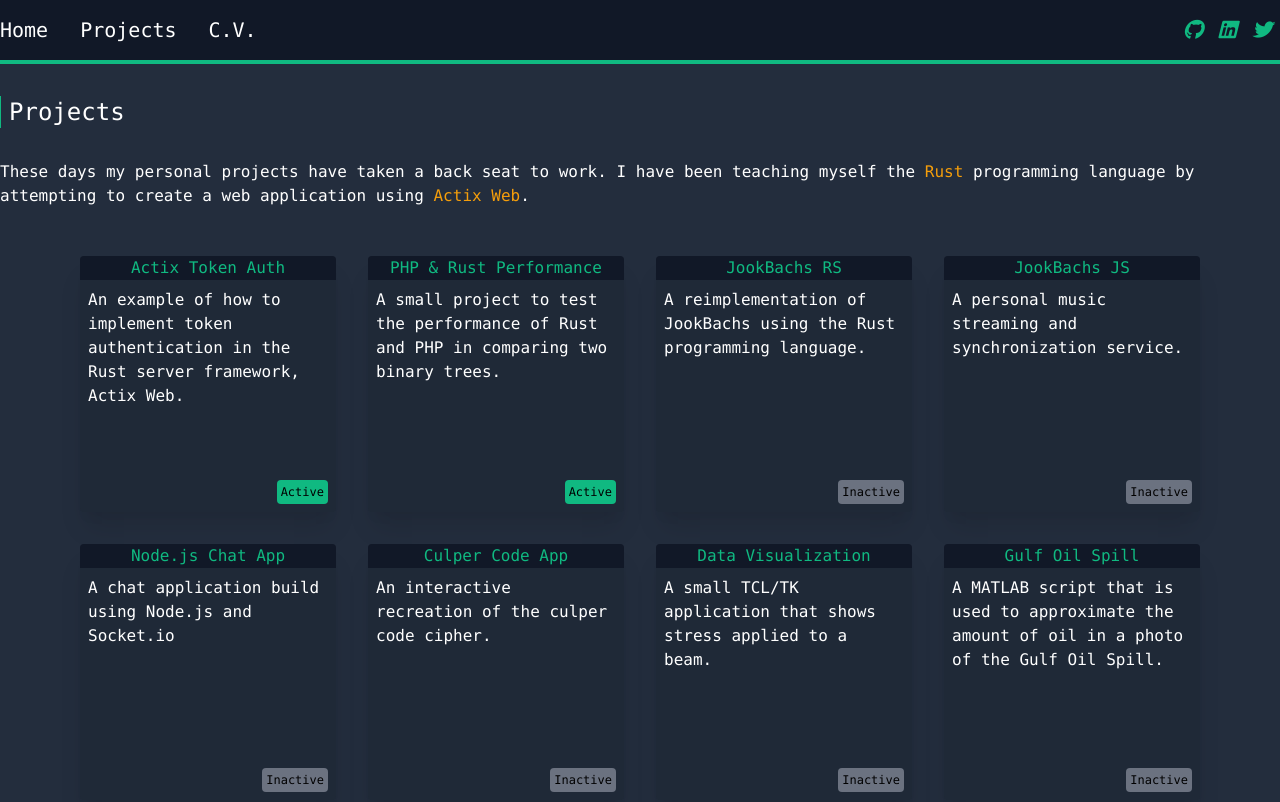
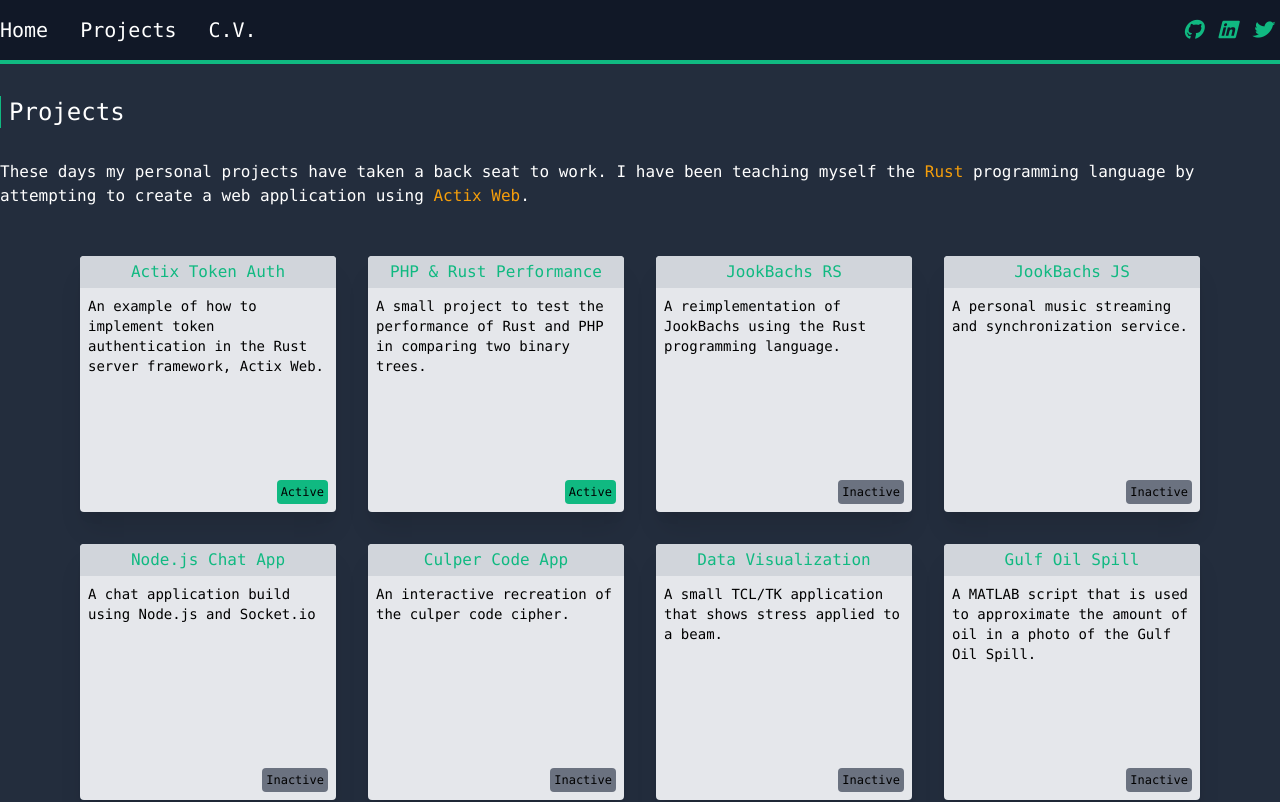
Before and after one commit to rlcurrall/personal-website, a Vue app: page /projects in a window 1280 px wide. Shown: the top 802 px of the page. Built offline with nearby package versions, Linux system fonts and the light colour scheme.

Commit message:
Restyle project cards

```diff
--- a/src/components/ProjectCard.vue
+++ b/src/components/ProjectCard.vue
@@ -1,16 +1,19 @@
 <template>
     <a
         class="
-            flex flex-col items-center w-64 h-64 m-4 bg-gray-800 overflow-hidden
-            rounded border-0 text-white shadow-xl hover:no-underline scale-up-center
+            flex flex-col items-center w-64 h-64 m-4 bg-gray-200 overflow-hidden
+            rounded border-0 text-black shadow-xl hover:no-underline
+            focus:outline-none focus:ring focus:border-green-300 scale-up-center
           "
         :href="project.url"
         target="_blank"
     >
-        <div class="bg-gray-900 w-full text-center text-green-500">
+        <div class="py-1 bg-gray-300 w-full text-center text-green-500">
             {{ project.title }}
         </div>
-        <div class="p-2 flex-grow">{{ project.description }}</div>
+        <div class="p-2 flex-grow text-sm">
+            {{ project.description }}
+        </div>
         <div class="w-full p-2 flex justify-end">
             <span
                 class="rounded p-1 text-black text-xs"
@@ -25,10 +28,7 @@
 <script>
 export default {
     props: {
-        project: {
-            type: Object,
-            required: true,
-        },
+        project: { type: Object, required: true },
     },
 };
 </script>
```
Also changed, not shown: src/router.js (+3 -8 lines).
